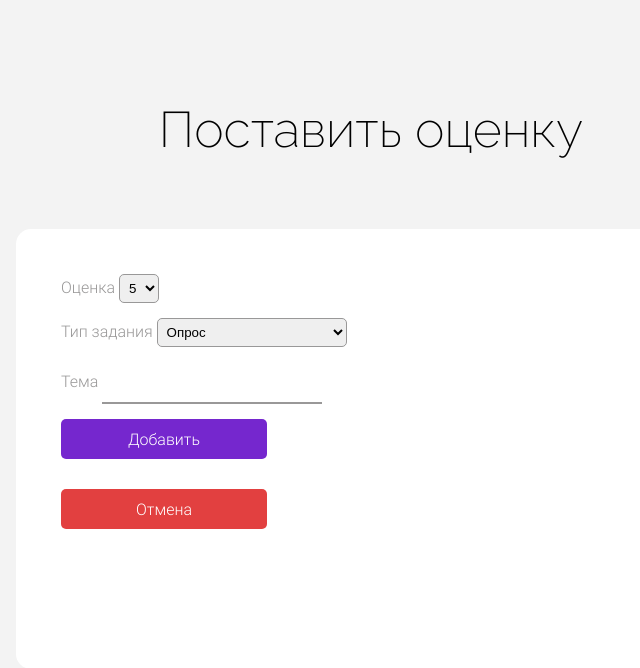
After one commit to BeyondOrigins/diary, a Flask app: template templates/add_mark.html in a window 1280 px wide. The commit adds this page. Shown: the top 668 px of the page, without its empty margins (269-909 px from the left). Run offline with Flask 3, Linux system fonts and the light colour scheme; the template is opened without the code that fills it, so the values that code supplies are empty.

Commit message:
finished project v1.0

```diff
--- a/config.py
+++ b/config.py
@@ -9,4 +9,4 @@ WEEKDAYS = {
     6 : "Воскресенье",
 }
 
-APP_PASSWORD = "qtlbrizlzynyxgll"
+APP_PASSWORD = "fluvqcvnrxvgcdpb"
--- a/main.py
+++ b/main.py
@@ -18,7 +18,6 @@ import json
 
 app = Flask(__name__)
 login_manager = LoginManager(app)
-email = Mail(app)
 
 app.config["SQLALCHEMY_DATABASE_URI"] = "sqlite:///diary.db"
 app.config["SECRET_KEY"] = "gityihkgoerp"
@@ -26,9 +25,11 @@ app.config["MAIL_SERVER"] = "smtp.googlemail.com"
 app.config["MAIL_PORT"] = 465
 app.config["MAIL_USE_TLS"] = False
 app.config["MAIL_USE_SSL"] = True
-app.config["MAIL_USERNAME"] = "dima.a.ivlev@gmail.com"
-app.config["MAIL_DEFAULT_SENDER"] = "dima.a.ivlev@gmail.com"
+app.config["MAIL_USERNAME"] = "diary.el.notifications@gmail.com"
+app.config["MAIL_DEFAULT_SENDER"] = "diary.el.notifications@gmail.com"
 app.config["MAIL_PASSWORD"] = APP_PASSWORD
+
+email = Mail(app)
 
 def teacher_only(f):
     @wraps(f)
@@ -38,18 +39,6 @@ def teacher_only(f):
             return render_template(
                 "error.html",
                 error="Эта страница доступна только учителям!"
-            )
-        return f(*args, **kwargs)
-    return decorated_function
-
-def pupil_only(f):
-    @wraps(f)
-    def decorated_function(*args, **kwargs):
-        user = get_user()
-        if user.user_type != "pupil":
-            return render_template(
-                "error.html",
-                error="Эта страница доступна только ученикам!"
             )
         return f(*args, **kwargs)
     return decorated_function
@@ -123,10 +112,10 @@ def authenticate():
                       user.mail
                       ])
         msg.body = f"""
-            Здравствуйте, {user.first_name} {user.middle_name}
+            Здравствуйте, {user.last_name} {user.first_name} {user.middle_name}
             Вы успешно создали аккаунт на нашем сайте.
         """
-        # email.send(msg)
+        email.send(msg)
         return redirect("/auth")
     return render_template("register.html")
 
@@ -255,7 +244,8 @@ def pupils():
             pupils[pupil.grade] = {}
             pupils[pupil.grade][pupil] = average
 
-    return render_template("pupils.html", pupils=pupils)
+    return render_template("pupils.html", pupils=pupils,
+    subject=get_user().subject)
 
 # перенаправить на расписание
 @app.route("/schedule")
@@ -515,6 +505,21 @@ def add_mark(pupil_id):
         return redirect(f"/pupils/marks/{pupil.user_id}")
     return render_template("add_mark.html", pupil=pupil)
 
+@app.route("/edit_mark/<int:mark_id>", methods=["GET", "POST"])
+@login_required
+@teacher_only
+def edit_mark(mark_id : int):
+    mark = Marks.query.get(mark_id)
+    pupil = Users.query.get(mark.user_id)
+    if request.method == "POST":
+        mark.mark = request.form["mark"]
+        mark.subject = get_user().subject
+        mark.topic = request.form["topic"]
+        mark.task_type = request.form["task_type"]
+        db.session.commit()
+        return redirect(f"/pupils/marks/{pupil.user_id}")
+    return render_template("edit_mark.html", mark=mark)
+
 @app.errorhandler(401)
 def unauthorized_error_handler(error):
     return redirect("/auth")
@@ -528,4 +533,4 @@ def server_error_handler(error):
     return render_template("error.html", error="Кажется, у нас проблемы на сервере")
 
 if __name__ == "__main__":
-    app.run()
+    app.run(debug=True)
--- a/static/styles/style.css
+++ b/static/styles/style.css
@@ -322,7 +322,7 @@ a {
     text-align: center;
 }
 
-.add-lesson-container, .mark-info-container {
+.add-lesson-container, .mark-info-container, .mark-properties-container {
     border-radius: var(--border-radius-basic-container);
     background-color: var(--color-container-background);
     width: 50%;
@@ -332,13 +332,14 @@ a {
     display: inline-grid;
     text-align: left;
     font-family: "Roboto";
+    margin-top: 30px;
 }
 
 .marks-block {
     width: 50%;
     border-radius: var(--border-radius-basic-container);
     background-color: var(--color-container-background);
-    margin: 2% auto;
+    margin: 70px auto;
     margin-bottom: 20px;
     padding: 20px;
     min-width: 600px;
--- /dev/null
+++ b/templates/add_mark.html
@@ -0,0 +1,66 @@
+{% extends "index.html" %}
+{% block body %}
+    <div class="container">
+        <div class="main-title animated">Поставить оценку</div>
+        <div class="mark-properties-container animated">
+            <form method="POST">
+                <div class="form__element">
+                    <label>Оценка</label>
+                    <select name="mark" id="mark-select" class="select">
+                        <option value="5">5</option>
+                        <option value="4">4</option>
+                        <option value="3">3</option>
+                        <option value="2">2</option>
+                    </select>
+                </div>
+                <div class="form__element">
+                    <label>Тип задания</label>
+                    <select name="task_type" id="task-type-select" class="select">
+                        <option value="Опрос">Опрос</option>
+                        <option value="Работа на уроке">Работа на уроке</option>
+                        <option value="Домашняя работа">Домашняя работа</option>
+                        <option value="Самостоятельная работа">Самостоятельная работа</option>
+                        <option value="Контрольная работа">Контрольная работа</option>
+                        <option value="Тест">Тест</option>
+                        <option value="Учебное задание">Учебное задание</option>
+                    </select>
+                </div>
+                <div class="form__element">
+                    <label>Тема</label>
+                    <input type="text" class="form__input" name="topic">
+                </div>
+                <div class="form__element">
+                    <input type="submit" class="button1" value="Добавить">
+                </div>
+            </form>
+            <div class="form__element">
+                <a href="/pupils/marks/{{pupil.user_id}}">
+                    <button class="button2">Отмена</button>
+                </a>
+            </div>
+            <div class="form__element">
+                <div id="error"></div>
+            </div>
+        </div>
+    </div>
+    <script>
+        document.getElementsByTagName("form")[0].onsubmit = function() {
+            if (document.getElementsByName("topic")[0].value == "") {
+                document.getElementById("error").innerHTML = "Тема должна быть указана";
+                return false;
+            }
+            return true;
+        }
+    </script>
+{% endblock %}
+{% block header %}
+    <a href="/" class="header__element">
+        <div>На главную</div>
+    </a>
+    <a href="/pupils" class="header__element">
+        <div>Мои ученики</div>
+    </a>
+    <a href="/profile" class="header__element">
+        <div>{{ session["name"] }}</div>
+    </a>
+{% endblock %}
--- a/templates/my_class.html
+++ b/templates/my_class.html
@@ -23,6 +23,9 @@
     <a href="/" class="header__element">
         <div>На главную</div>
     </a>
+    <a href="/pupils" class="header__element">
+        <div>Мои ученики</div>
+    </a>
     <a href="/schedule" class="header__element">
         <div>Расписание класса</div>
     </a>
--- a/templates/pupils.html
+++ b/templates/pupils.html
@@ -11,7 +11,7 @@
                 {% for pupil, average in pupils_list.items() %}
                     <div class="pupil-container">
                         <div class="pupil-name">{{pupil.last_name}} {{pupil.first_name}}</div>
-                        <div class="pupil-info">Средний балл: {{average}}</div>
+                        <div class="pupil-info">Средний балл: {{average}} ({{subject}})</div>
                         <a href="/pupils/marks/{{pupil.user_id}}">
                             <button class="button1">Поставить оценки</button>
                         </a>
@@ -26,6 +26,9 @@
     <a href="/" class="header__element">
         <div>На главную</div>
     </a>
+    <a href="/my_class" class="header__element">
+        <div>Мой класс</div>
+    </a>
     <a href="/profile" class="header__element">
         <div>{{ session["name"] }}</div>
     </a>
--- a/templates/schedule.html
+++ b/templates/schedule.html
@@ -97,6 +97,9 @@
             <div>Мои оценки</div>
         </a>
     {% else %}
+        <a href="/pupils" class="header__element">
+            <div>Мои ученики</div>
+        </a>
         <a href="/my_class" class="header__element">
             <div>Мой класс</div>
         </a>
--- a/templates/subject_marks.html
+++ b/templates/subject_marks.html
@@ -4,6 +4,9 @@
         <div class="main-title animated">{{name}}, {{subject}}</div>
         {% if marks|length == 0 %}
             <div id="empty" class="animated">Оценок пока что нет :(</div>
+            <a href="/add_mark/{{pupil_id}}">
+                <button class="button1 animated">Поставить оценку</button>
+            </a>
         {% else %}
             <div class="marks-block animated">
                 <div class="marks-container">
```
Also changed, not shown: templates/edit_mark.html (added, +70 -0 lines).
